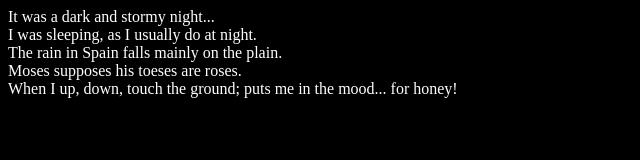
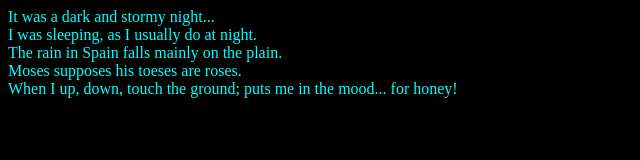
Before and after one commit to Fiona-Gorrie/fireside-story, a plain HTML site: page index.html in a window 1280 px wide. Shown: the whole page, without its empty margins (0-640 px from the left). Drawn offline with Linux system fonts and the light colour scheme.

Commit message:
aqua color change

```diff
--- a/style.css
+++ b/style.css
@@ -1,4 +1,4 @@
 body {
-    color: white;
+    color: aqua;
     background-color: black;
   }
```
